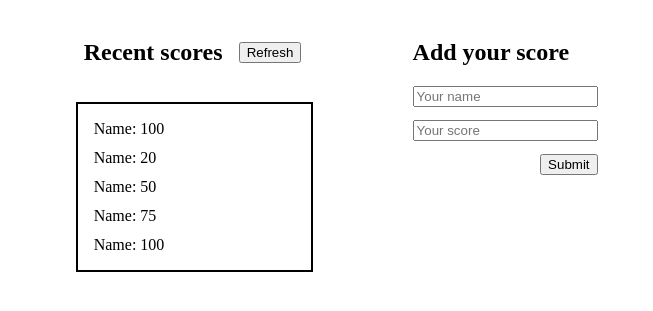
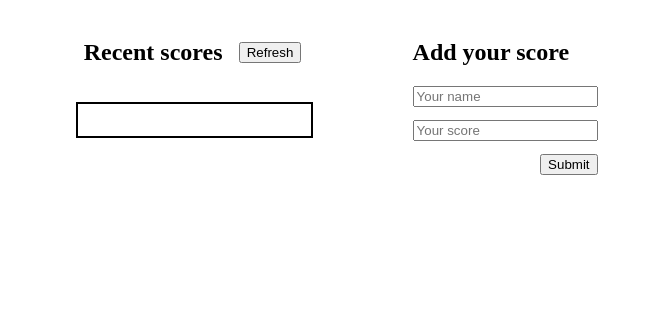
Before and after one commit to StevenWafeek/Leaderboard, a website built with webpack: page src/index.html in a window 1280 px wide. Shown: the part 61-372 px from the top of the page, without its empty margins (0-653 px from the left). Built offline with nearby package versions, Linux system fonts and the light colour scheme.

Commit message:
Update html file

```diff
--- a/src/index.html
+++ b/src/index.html
@@ -13,13 +13,7 @@
           <h2 class="recentScores">Recent scores</h2>
           <input type="button" value="Refresh" class="refresh" />
         </div>
-        <ul class="score-container">
-          <li>Name: 100</li>
-          <li>Name: 20</li>
-          <li>Name: 50</li>
-          <li>Name: 75</li>
-          <li>Name: 100</li>
-        </ul>
+        <ul class="score-container"></ul>
       </section>
       <section class="add-section">
         <h2>Add your score</h2>
```
